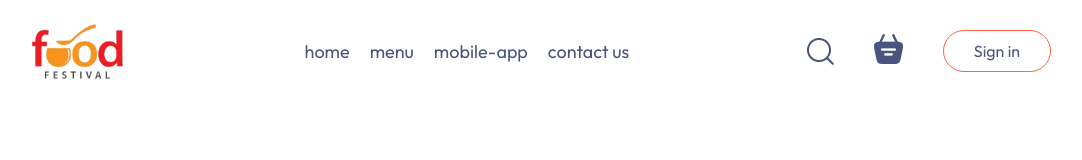
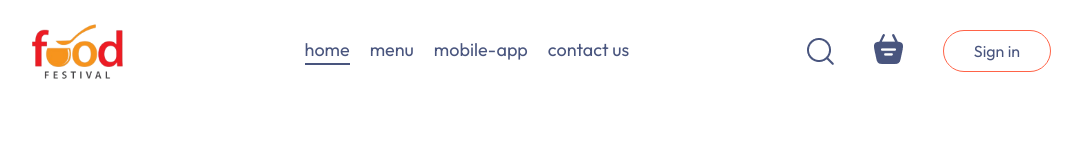
Before and after one commit to Nadeeshana-Lahiru/E-Commerce-Food-Delivery-System, a React (Vite) app in the folder frontend/: page / in a window 1280 px wide. Shown: the top 160 px of the page, without its empty margins (101-1183 px from the left). Built offline with nearby package versions, Linux system fonts and the light colour scheme.

Commit message:
Create the active class for menu state

```diff
--- a/frontend/src/components/Navbar/Navbar.css
+++ b/frontend/src/components/Navbar/Navbar.css
@@ -38,3 +38,8 @@
 .navbar button:hover{
     background-color: #fff4f2;
 }
+
+.navbar .active{
+    padding-bottom: 2px;
+    border-bottom: 2px solid #49557e;
+}
```
